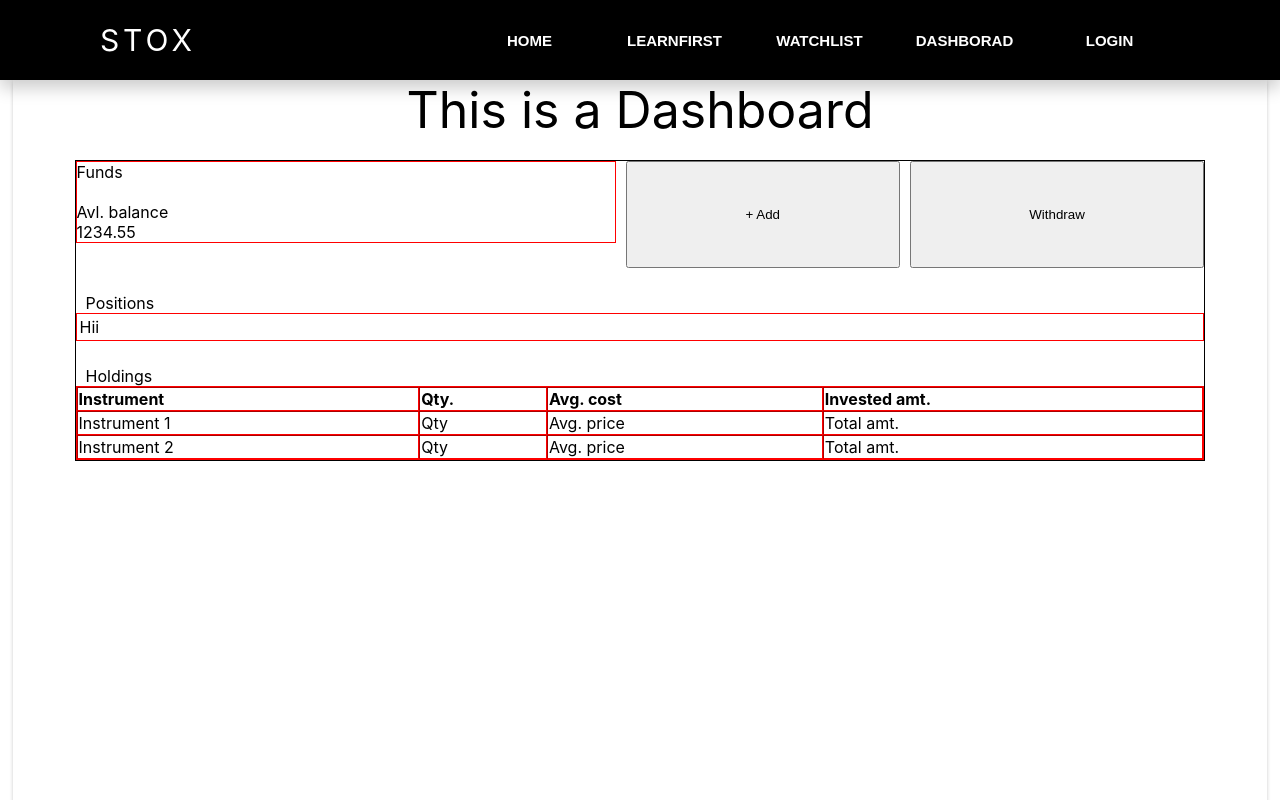
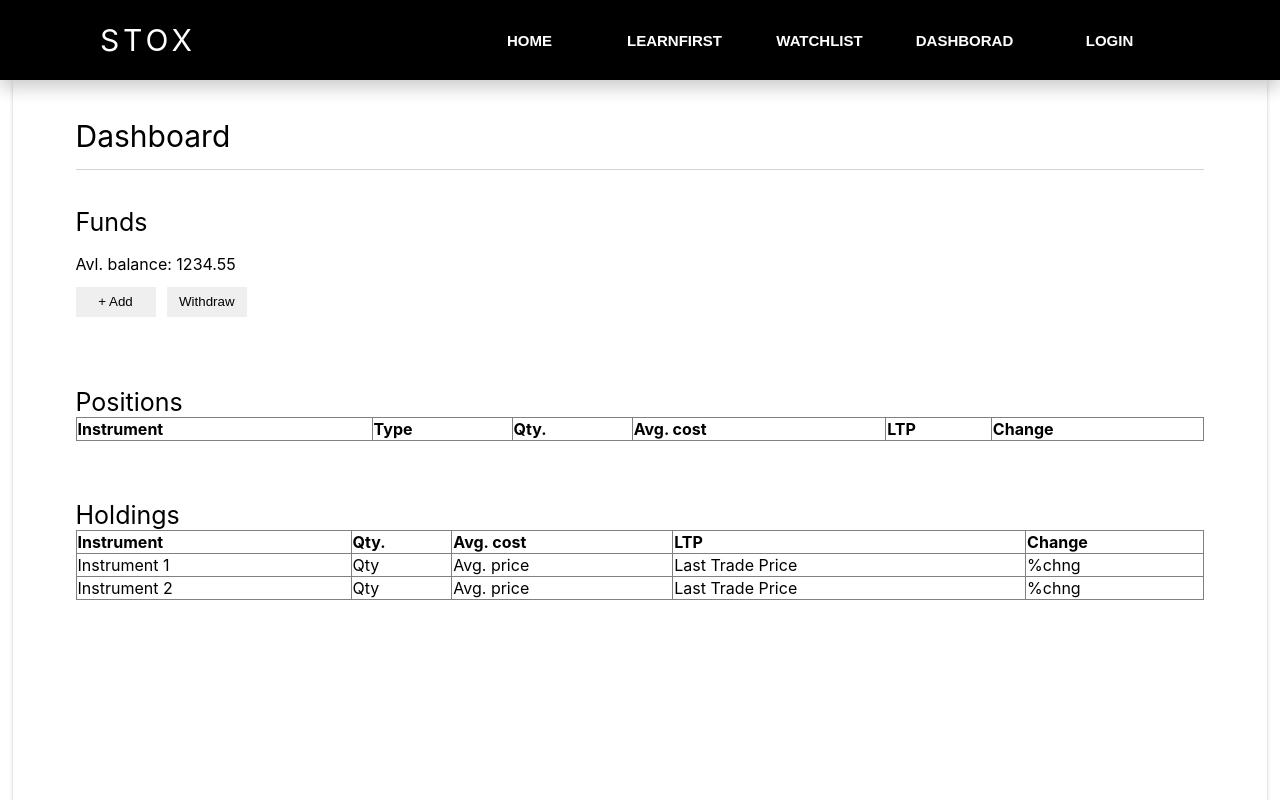
Before and after one commit to miteshp2110/SDP-1, a React (Create React App) app in the folder client/: page /dashboard in a window 1280 px wide. Shown: the top 800 px of the page. Built offline with nearby package versions, Linux system fonts and the light colour scheme.

Commit message:
Dashboard progress

```diff
--- a/client/src/Components/Dashboard/DashBoard.jsx
+++ b/client/src/Components/Dashboard/DashBoard.jsx
@@ -1,46 +1,62 @@
 import './DashboardStyle.css'
 
+const space = ' ';
 const Dashboard=()=>{
     return(
         <div className="dashboard-container">
-            <div style={{textAlign: "center", fontSize: 50}}>This is a Dashboard</div>
-            <br />
+            <div className="title">
+                Dashboard
+                <hr style={{backgroundColor: "lightgray", height: 1, border: "none"}} />
+            </div>
             <div className="dashboard-contents">
                 <div className="funds">
-                    Funds<br /><br />Avl. balance<br />1234.55
+                    <div className="funds-subtitle">
+                        Funds
+                    </div>
+                    <span className="avl-bal-name">Avl. balance:&nbsp;</span>
+                    <span id="avl-balance">
+                        1234.55
+                    </span>
+                    <br />
+                    <button className="btn" id="add-btn">+ Add</button>
+                    <button className="btn" id="withdraw-btn"><img src=""/>Withdraw</button>
                 </div>
-                <button id="add-btn">+ Add</button>
-                <button id="withdraw-btn"><img src=""/>Withdraw</button>
-                <table className="positions">
-                    <caption style={{textAlign: "left", marginLeft: 10}}>Positions</caption>
-                    <tr>
-                        <td>Hii</td>
+                <table className="tables" id="positions" border={1} cellSpacing={0} cellPadding={1}>
+                    <caption style={{textAlign: "left", fontSize: 25}}>Positions</caption>
+                    <tr style={{fontWeight: "bold"}}>
+                        <td>Instrument</td>
+                        <td>Type</td>
+                        <td>Qty.</td>
+                        <td>Avg. cost</td>
+                        <td>LTP</td>
+                        <td>Change</td>
                     </tr>
                 </table>
-                <table className="holdings" border={1} cellSpacing={0} cellPadding={1}>
-                    <caption style={{textAlign: "left", marginLeft: 10}}>Holdings</caption>
+                <table className="tables" id="holdings" border={1} cellSpacing={0} cellPadding={1}>
+                    <caption style={{textAlign: "left", fontSize: 25}}>Holdings</caption>
                     <tr style={{fontWeight: "bold"}}>
                         <td>Instrument</td>
                         <td>Qty.</td>
                         <td>Avg. cost</td>
-                        <td>Invested amt.</td>
+                        <td>LTP</td>
+                        <td>Change</td>
                     </tr>
                     <tr>
                         <td>Instrument 1</td>
                         <td>Qty</td>
                         <td>Avg. price</td>
-                        <td>Total amt.</td>
+                        <td>Last Trade Price</td>
+                        <td>%chng</td>
                     </tr>
                     <tr>
                         <td>Instrument 2</td>
                         <td>Qty</td>
                         <td>Avg. price</td>
-                        <td>Total amt.</td>
+                        <td>Last Trade Price</td>
+                        <td>%chng</td>
                     </tr>
                 </table>
             </div>
-            <br /><br /><br /><br /><br /><br /><br /><br /><br /><br />
-            <br /><br /><br /><br /><br /><br /><br /><br /><br /><br />
             <br /><br /><br /><br /><br /><br /><br /><br /><br /><br />
             Hii
         </div>
--- a/client/src/Components/Dashboard/DashboardStyle.css
+++ b/client/src/Components/Dashboard/DashboardStyle.css
@@ -1,48 +1,52 @@
+.title {
+  margin-top: 3%;
+  font-size: 30px;
+  padding-inline: 5%;
+}
+
 .dashboard-container {
-  /* border: 3px solid red; */
   overflow-y: auto;
   margin: 0 1%;
   box-shadow: 0 0 5px -2px grey;
 }
 
+.funds {
+  margin-top: 2%;
+}
+
+.funds-subtitle {
+  font-size: 25px;
+}
+
 .dashboard-contents {
   width: 90%;
-  border: 1px solid black;
   margin: auto;
 
-  display: grid;
+  display: flex;
   column-gap: 10px;
   row-gap: 25px;
-  grid-template-areas:
-    "funds funds ad withdraw"
-    "avlbal avlbal ad withdraw"
-    "positions positions positions positions"
-    "holdings holdings holdings holdings";
+  flex-direction: column;
 }
 
-.holdings {
-  border: 1px solid red;
-  grid-area: holdings;
+.tables {
+  border-collapse: collapse;
+  margin-top: 3%;
 }
 
-.positions {
-  border: 1px solid red;
-  grid-area: positions;
+.avl-bal-name {
+  display: inline-block;
+  margin-top: 1.5%;
 }
 
-.funds {
-  border: 1px solid red;
-  grid-area: funds;
-}
-
-#avl-balance {
-  grid-area: avlbal;
-}
-
-#add-btn {
-  grid-area: ad;
+.btn {
+  width: 80px;
+  height: 30px;
+  border: none;
+  margin-bottom: 1%;
+  margin-top: 1.1%;
+  cursor: pointer;
 }
 
 #withdraw-btn {
-  grid-area: withdraw;
+  margin-left: 1%;
 }
```
